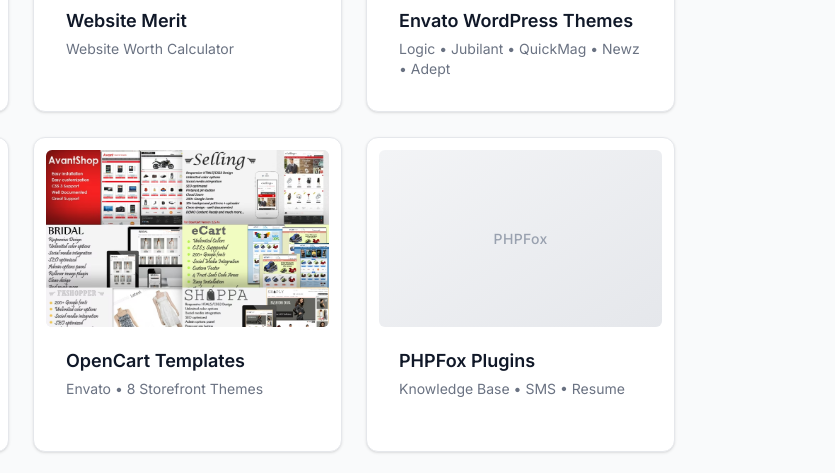
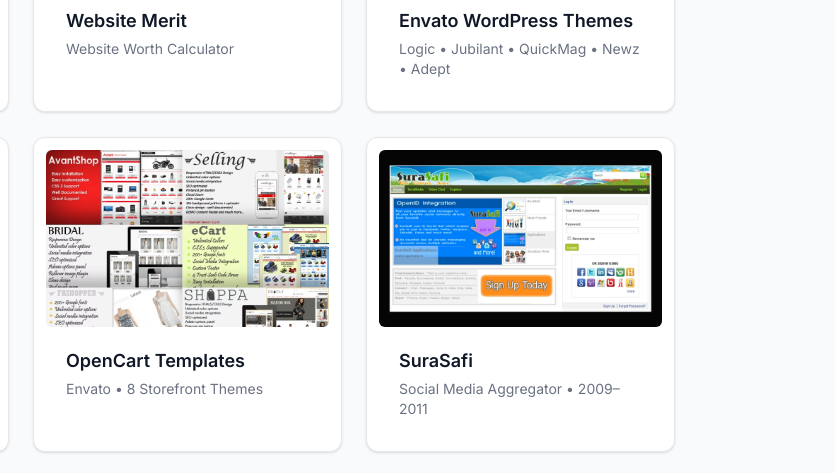
Before and after one commit to Rodgath/rodgath.github.io, a website: page portfolio.html in a window 1280 px wide. Shown: the part 2540-3013 px from the top of the page, 445-1280 px from the left. Drawn offline with Linux system fonts and the light colour scheme.

Commit message:
Add SuraSafi to the portfolio

```diff
--- a/portfolio.html
+++ b/portfolio.html
@@ -590,6 +590,31 @@
           </div>
         </article>
 
+        <!-- SuraSafi -->
+        <article
+          class="portfolio-item commercial group cursor-pointer bg-white dark:bg-gray-900 rounded-xl border border-gray-200 dark:border-gray-800 overflow-hidden shadow-sm hover:shadow-lg dark:hover:shadow-none dark:hover:border-gray-600"
+          data-category="commercial"
+          data-title="SuraSafi"
+          data-desc="Social media aggregator built as Co-Founder and Lead Developer (May 2009 – Dec 2011). Users logged in once and managed feeds and posting across Twitter, Facebook, MySpace, LinkedIn, and other networks from a single interface - an early unified social dashboard."
+          data-role="Co-Founder & Lead Developer"
+          data-tech="PHP, MySQL, JavaScript, Social APIs (Twitter, Facebook, MySpace, LinkedIn)"
+          data-link="#"
+          data-link-text="View Project"
+          data-image="images/surasafi.avif"
+          data-image-pos="object-center">
+          <div
+            class="aspect-[16/10] bg-gradient-to-br from-gray-100 to-gray-200 dark:from-gray-800 dark:to-gray-850 flex items-center justify-center rounded-md overflow-hidden">
+            <!-- <span class="text-gray-400 dark:text-gray-500 text-sm font-medium tracking-wide">SuraSafi</span> -->
+            <img src="images/surasafi.avif" alt="SuraSafi" srcset="" class="w-full h-full object-cover object-center" />
+          </div>
+          <div class="p-5">
+            <h3
+              class="font-semibold text-lg group-hover:text-blue-600 dark:group-hover:text-blue-400 transition-colors duration-200">
+              SuraSafi</h3>
+            <p class="text-sm text-gray-500 dark:text-gray-400 mt-1">Social Media Aggregator • 2009–2011</p>
+          </div>
+        </article>
+
         <!-- PHPFox Plugins -->
         <article
           class="portfolio-item commercial group cursor-pointer bg-white dark:bg-gray-900 rounded-xl border border-gray-200 dark:border-gray-800 overflow-hidden shadow-sm hover:shadow-lg dark:hover:shadow-none dark:hover:border-gray-600"
```
Also changed, not shown: images/surasafi.avif (added), images/surasafi.png (added).
